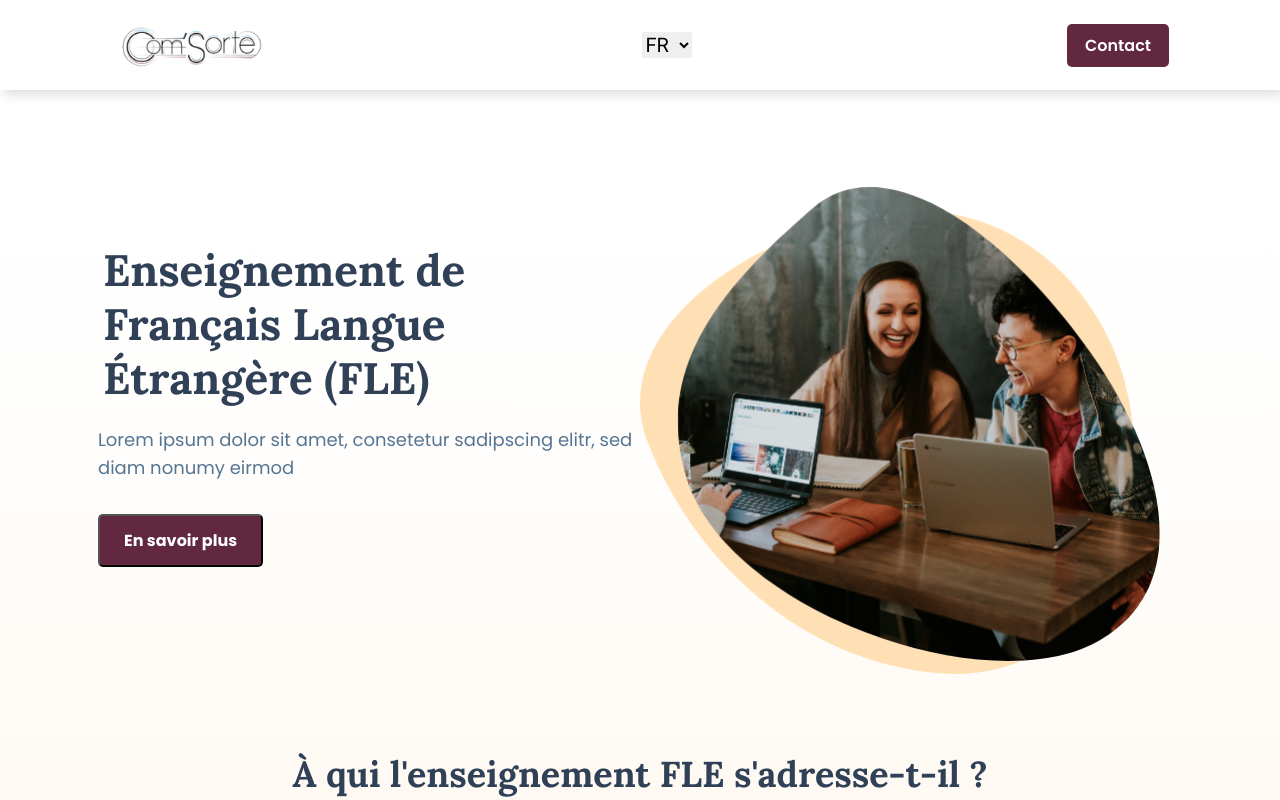
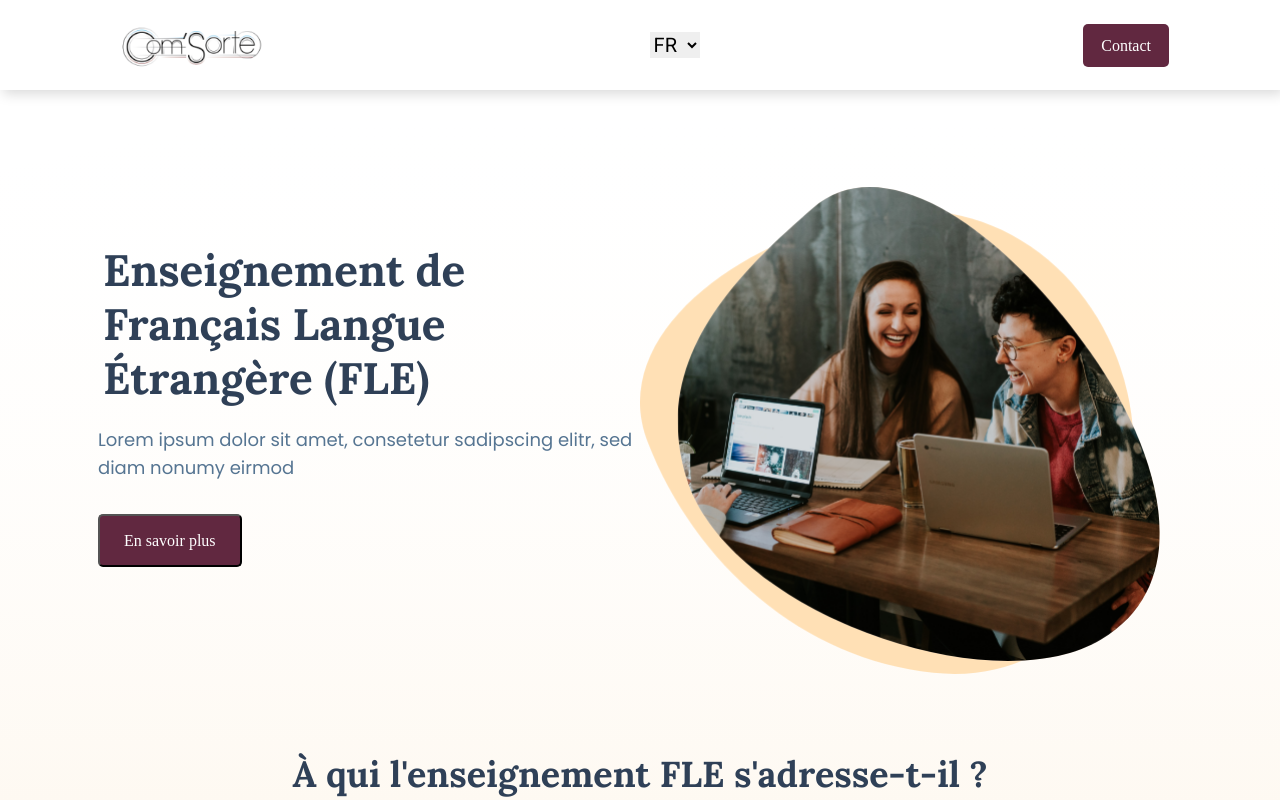
Before and after one commit to objectifMH/comsorte, an Angular app: page /#/ in a window 1280 px wide. Shown: the top 800 px of the page. Built offline with nearby package versions, Linux system fonts and the light colour scheme.

Commit message:
test font

```diff
--- a/src/styles.scss
+++ b/src/styles.scss
@@ -7,26 +7,26 @@
 }
 
 
-@font-face {
-    font-family: "Poppins";
-    src: url('assets/fonts/Poppins/Poppins-Regular.ttf');
-}
+// @font-face {
+//     font-family: "Poppins";
+//     src: url('/fonts/Poppins/Poppins-Regular.ttf');
+// }
 
 
-@font-face {
-    font-family: "Poppins-Medium";
-    src: url('assets/fonts/Poppins/Poppins-Medium.ttf');
-}
+// @font-face {
+//     font-family: "Poppins-Medium";
+//     src: url('/fonts/Poppins/Poppins-Medium.ttf');
+// }
 
-@font-face {
-    font-family: "Poppins-semiBold";
-    src: url('assets/fonts/Poppins/Poppins-SemiBold.ttf');
-}
+// @font-face {
+//     font-family: "Poppins-semiBold";
+//     src: url('/fonts/Poppins/Poppins-SemiBold.ttf');
+// }
 
-@font-face {
-    font-family: "Poppins-Bold";
-    src: url('/assets/fonts/Poppins/Poppins-Bold.ttf');
-}
+// @font-face {
+//     font-family: "Poppins-Bold";
+//     src: url('/assets/fonts/Poppins/Poppins-Bold.ttf');
+// }
 
 
 
```
Also changed, not shown: 86 other files (tests, documents, lock files or other folders).
